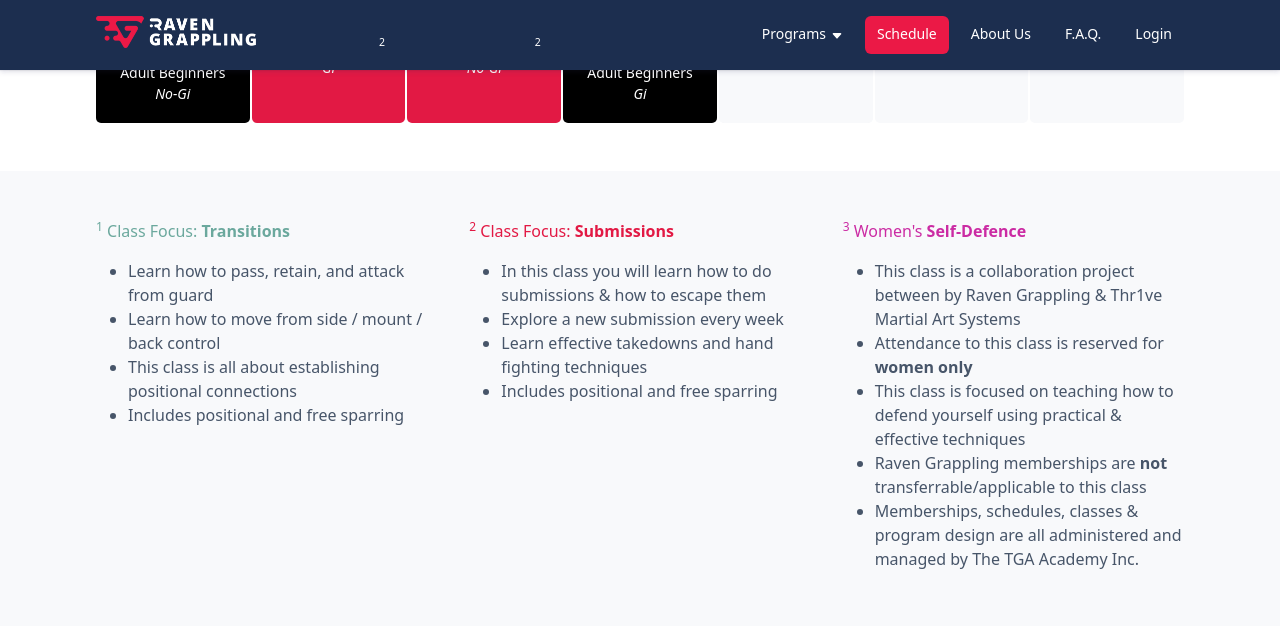
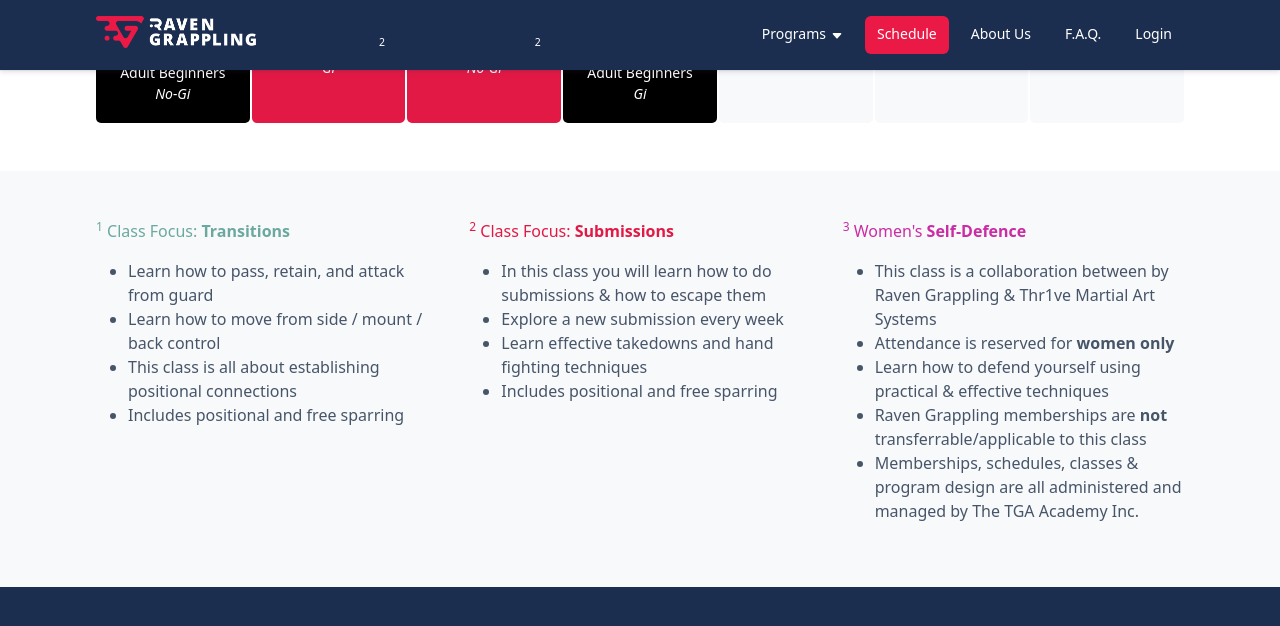
Before and after one commit to RavenGrappling/RavenGrappling.github.io, a Jekyll site: the page built from pages/schedule.html, in a window 1280 px wide and 900 px high, scrolled down 931 px, cut to the strip 0-631 px from the top of the window. Shown: the top 626 px of the strip. Built offline with Jekyll 4.4.1, drawn with Linux system fonts in a browser that asks for light colours.

Commit message:
Update schedule.html

```diff
--- a/pages/schedule.html
+++ b/pages/schedule.html
@@ -263,13 +263,13 @@
       </p>
       <ul>
          <li>
-          This class is a collaboration project between by Raven Grappling & Thr1ve Martial Art Systems
+          This class is a collaboration between by Raven Grappling & Thr1ve Martial Art Systems
         </li>
         <li>
-          Attendance to this class is reserved for <strong>women only</strong>
+          Attendance is reserved for <strong>women only</strong>
         </li>
         <li>
-          This class is focused on teaching how to defend yourself using practical & effective techniques
+          Learn how to defend yourself using practical & effective techniques
         </li>
         <li>
           Raven Grappling memberships are <strong>not</strong> transferrable/applicable to this class
```
